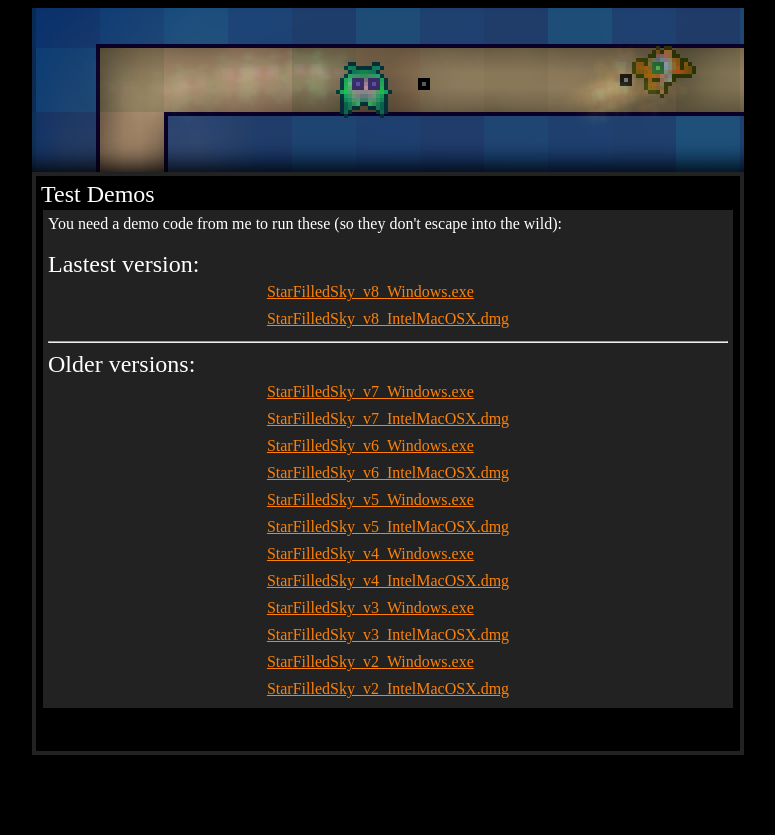
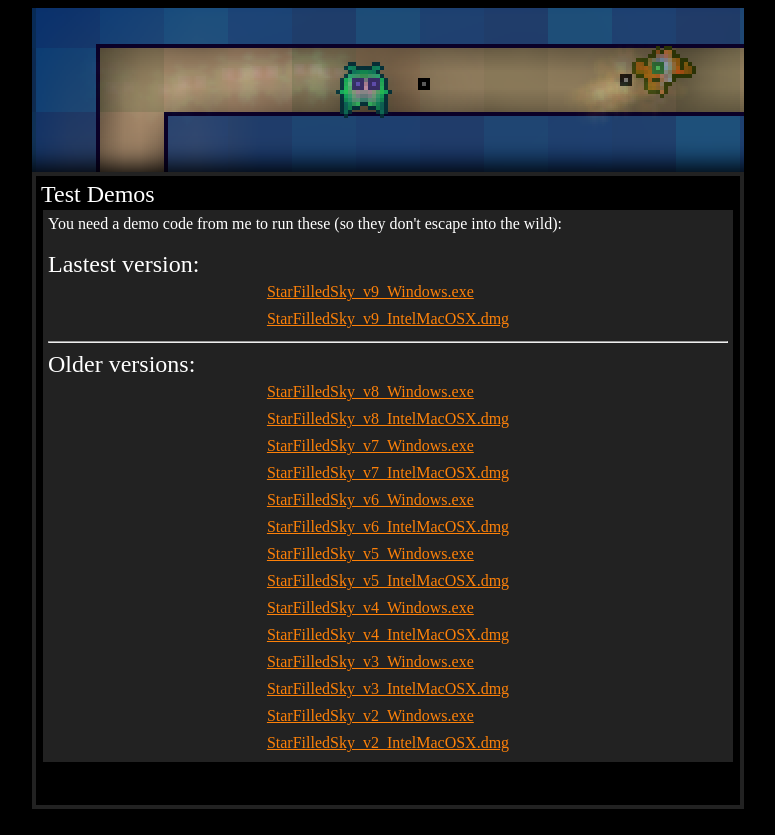
Before and after one commit to jasonrohrer/StarFilledSky, a PHP site: page /testDemo/index.php in a window 1280 px wide. Shown: the whole page, without its empty margins (252-1027 px from the left). Before the commit the page ends 755 px from the top, so only its background shows below. Run offline with PHP 8.4, Linux system fonts and the light colour scheme; some libraries are stand-ins or nearby versions.

Commit message:
Final steps of v9 release.

```diff
--- a/documentation/html/testDemo/index.php
+++ b/documentation/html/testDemo/index.php
@@ -26,8 +26,8 @@ You need a demo code from me to run these (so they don't escape into the wild):
 <font size=5>Lastest version:</font>
 <center>
 <table border=0 cellpadding=4 cellspacing=1>
-<tr><td><a href="StarFilledSky_v8_Windows.exe">StarFilledSky_v8_Windows.exe</a></td></tr>
-<tr><td><a href="StarFilledSky_v8_IntelMacOSX.dmg">StarFilledSky_v8_IntelMacOSX.dmg</a></td></tr>
+<tr><td><a href="StarFilledSky_v9_Windows.exe">StarFilledSky_v9_Windows.exe</a></td></tr>
+<tr><td><a href="StarFilledSky_v9_IntelMacOSX.dmg">StarFilledSky_v9_IntelMacOSX.dmg</a></td></tr>
 <!--
 <tr><td><a href="SleepIsDeath_v14a_UnixSource.tar.gz">SleepIsDeath_v14a_UnixSource.tar.gz</a></td></tr>
 -->
@@ -39,6 +39,8 @@ You need a demo code from me to run these (so they don't escape into the wild):
 <font size=5>Older versions:</font>
 <center>
 <table border=0 cellpadding=4 cellspacing=1>
+<tr><td><a href="StarFilledSky_v8_Windows.exe">StarFilledSky_v8_Windows.exe</a></td></tr>
+<tr><td><a href="StarFilledSky_v8_IntelMacOSX.dmg">StarFilledSky_v8_IntelMacOSX.dmg</a></td></tr>
 <tr><td><a href="StarFilledSky_v7_Windows.exe">StarFilledSky_v7_Windows.exe</a></td></tr>
 <tr><td><a href="StarFilledSky_v7_IntelMacOSX.dmg">StarFilledSky_v7_IntelMacOSX.dmg</a></td></tr>
 <tr><td><a href="StarFilledSky_v6_Windows.exe">StarFilledSky_v6_Windows.exe</a></td></tr>
```
